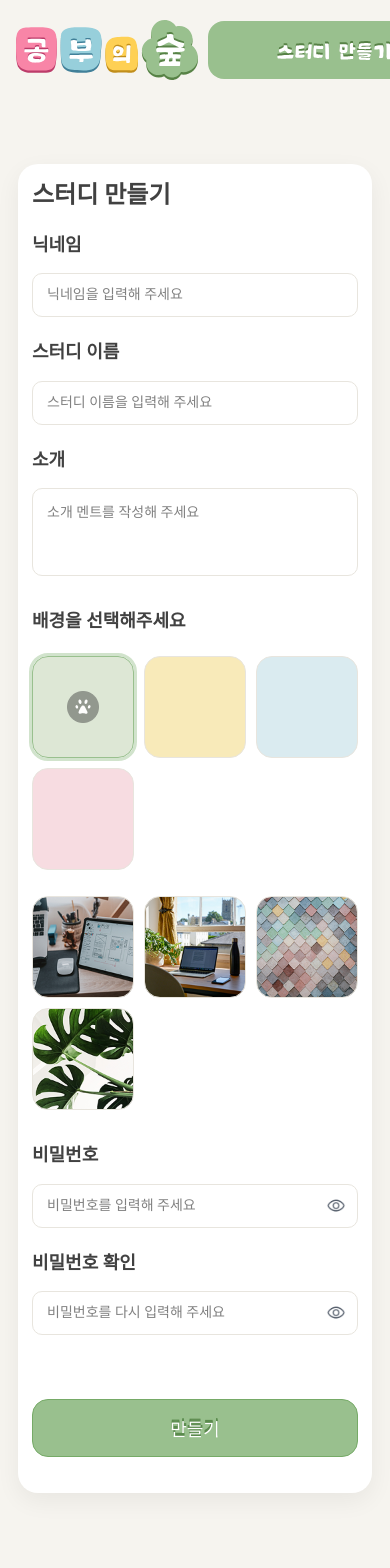
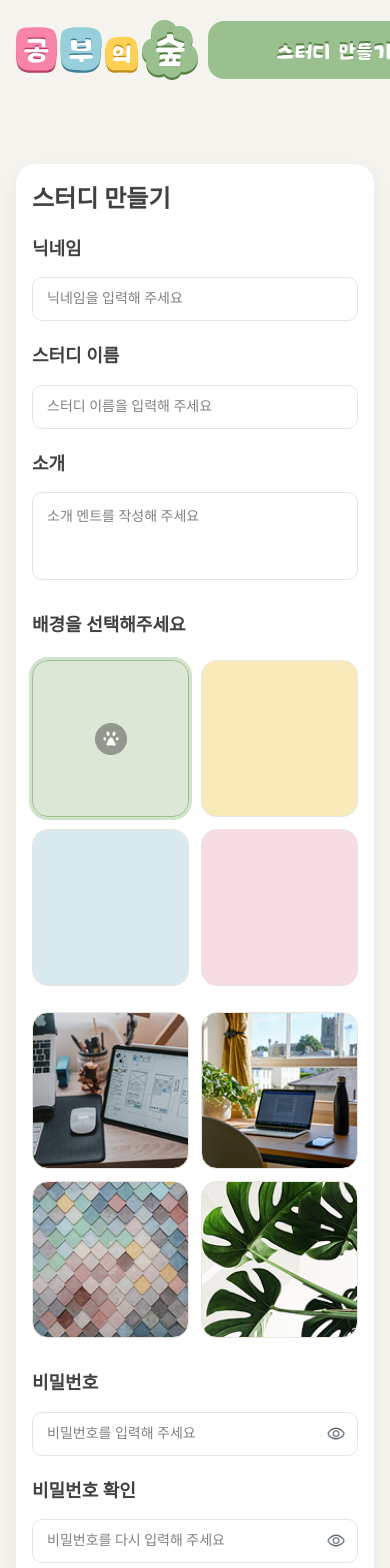
Before and after one commit to MinJun916/fs08-studyforest-team1-fe, a React (Vite) app: page /study/new in a window 390 px wide. Shown: the top 1568 px of the page. Built offline with nearby package versions, Linux system fonts and the light colour scheme; a web font is replaced by a local one.

Commit message:
team-project 상세페이지 (반응형 수정)

```diff
--- a/src/App.jsx
+++ b/src/App.jsx
@@ -3,7 +3,6 @@ import Layout from "./components/Layout.jsx";
 import Home from "./pages/Home.jsx";
 import ToastDemo from "./pages/ToastDemo.jsx";
 import CreateStudyPage from "./pages/CreateStudyPage";
-import './styles/fonts.scss';
 import "./styles/global.scss";
 
 export default function App() {
--- a/src/pages/CreateStudyPage.module.scss
+++ b/src/pages/CreateStudyPage.module.scss
@@ -1,11 +1,11 @@
 @use "../config/variables" as v;
 @use "sass:color";
 
+/* ------------------ Tokens ------------------ */
 $control-h: 44px;   // 모든 input 높이
 $eye-size: 20px;    // 눈 아이콘 이미지 크기
 $eye-gap: 12px;     // 오른쪽 여백
 
-/* CSS 변수는 v 토큰으로 채워서, 어디서든 var(...) 재사용 가능 */
 :root {
   --page-bg: #{v.$bg};          /* #F6F4EF */
   --card-bg: #ffffff;
@@ -20,49 +20,42 @@ $eye-gap: 12px;     // 오른쪽 여백
   --radius: 20px;
 }
 
-/* 페이지 래퍼, 헤더(100px)만큼 패딩 */
+/* ------------------ Layout ------------------ */
 .page {
   min-height: 100dvh;
   background: transparent;
   display: grid;
   place-items: start center;
-  padding: 40px 16px 80px;
-
+  /* 좌우 패딩 16~24px 사이 반응 */
+  padding: 40px clamp(16px, 4vw, 24px) 80px;
 }
 
-/* 카드: 스샷 넓이/라운드/그림자 값 */
 .card {
-  width: 640px;                 /* 스샷 비율에 맞춰 살짝 좁힘 */
-  max-width: 100%;
+  width: min(640px, 100%);
   background: var(--card-bg);
   border-radius: var(--radius);
   box-shadow: 0 8px 24px #0000000f;
-  padding: 24px 24px 40px 24px;
+  padding: 24px; /* top/right/bottom/left */
 }
 
 .card form {
   display: flex;
   flex-direction: column;
-  gap: 10px;          /* <- 이 한 줄이 전체 세로 간격 컨트롤 */
+  gap: 10px; /* 전체 세로 간격 */
 }
 
-.card :is(h1, h2, h3) {
-  margin: 0;                 /* ← 이 한 줄로 위·아래 기본마진 제거 */
-}
-.card .title {
-  margin: 0 0 24px;        /* 피그마처럼 제목 ↔ 첫 필드 24px */
-  line-height: 1.25;
-}
+/* 헤딩 기본 마진 제거 후, 제목 아래 간격만 관리 */
+.card :is(h1, h2, h3) { margin: 0; }
+.card .title { margin: 0 0 24px; line-height: 1.25; }
 
-/* 제목: */
+/* ------------------ Typography ------------------ */
 .title {
-  margin-top: 0;
   font-size: 24px;
   font-weight: 800;
   color: var(--text-1);
 }
 
-/* 공통 필드 */
+/* ------------------ Fields ------------------ */
 .field {
   display: flex;
   flex-direction: column;
@@ -71,7 +64,7 @@ $eye-gap: 12px;     // 오른쪽 여백
 }
 
 .field label {
-  font-size: 18px;     /*  닉네임, 스터디 이름, 소개 */
+  font-size: 18px;  /* 닉네임, 스터디 이름, 소개 */
   color: var(--text-1);
   font-weight: 600;
   line-height: 1.3;
@@ -79,11 +72,10 @@ $eye-gap: 12px;     // 오른쪽 여백
 
 .labelLite {
   font-size: 18px;
-  font-family: Pretendard;    /* 배경을 선택해주세요 */
+  font-family: Pretendard;
   color: var(--text-1);
   font-weight: 600;
   margin: 6px 0 8px;
-
 }
 
 .field input,
@@ -100,7 +92,7 @@ $eye-gap: 12px;     // 오른쪽 여백
 }
 
 .field textarea {
-  resize: none;
+  resize: none;      /* 크기 고정(피그마와 동일) */
   min-height: 88px;
 }
 
@@ -108,6 +100,7 @@ $eye-gap: 12px;     // 오른쪽 여백
   height: $control-h;
   box-sizing: border-box;
 }
+
 .field input::placeholder,
 .field textarea::placeholder { color: var(--text-2); }
 
@@ -117,10 +110,10 @@ $eye-gap: 12px;     // 오른쪽 여백
   box-shadow: 0 0 0 3px color-mix(in srgb, var(--focus) 25%, transparent);
 }
 
-/* 에러 */
+/* ------------------ Error ------------------ */
 .errorInput {
   border-color: var(--error) !important;
-  box-shadow: 0 0 0 3px rgba(196,16,19, .12);
+  box-shadow: 0 0 0 3px rgba(196,16,19,.12);
 }
 .errorMsg {
   margin: -2px 0 0 2px;
@@ -128,12 +121,11 @@ $eye-gap: 12px;     // 오른쪽 여백
   color: var(--error);
 }
 
-/* 비밀번호 눈아이콘 */
+/* ------------------ Password Eye ------------------ */
 .pwWrap { position: relative; }
-
 .pwWrap input {
   height: $control-h;
-  padding-right: calc(#{$eye-size} + #{$eye-gap} + 8px); // 아이콘 + 여백
+  padding-right: calc(#{$eye-size} + #{$eye-gap} + 8px);
   width: 100%;
   box-sizing: border-box;
 }
@@ -142,33 +134,28 @@ $eye-gap: 12px;     // 오른쪽 여백
   right: $eye-gap;
   top: 50%;
   transform: translateY(-50%);
-  width: $eye-size;
-  height: $eye-size;
-  padding: 0;
-  border: 0;
-  background: transparent;
-  display: grid;
-  place-items: center;
-  border-radius: 6px;
-  cursor: pointer;
-
+  width: $eye-size; height: $eye-size;
+  padding: 0; border: 0; background: transparent;
+  display: grid; place-items: center;
+  border-radius: 6px; cursor: pointer;
 }
 .eyeBtn:hover { background: #f2f2f2; }
-.eyeBtn img { display: block; width: 100%; height: 100%; }
-/* 혹시 버튼 밖에 남은 고아 svg/img가 있으면 숨김 */
+.eyeBtn img   { display: block; width: 100%; height: 100%; }
+
+/* 혹시 남아 있는 고아 svg/img가 있으면 숨김 */
 .pwWrap > svg, .pwWrap > img { display: none !important; }
-/* 배경 타일: 1줄에 5개(스샷) */
+
+/* ------------------ Background Tiles ------------------ */
 .bgGrid {
   display: grid;
-  grid-template-columns: repeat(4, 1fr);
+  grid-template-columns: repeat(4, minmax(0, 1fr)); /* 기본 4열 */
   gap: 16px;
   margin-bottom: 10px;
 }
 
 .bgTile {
-  aspect-ratio: 1 / 1;          /* 정사각형으로 고정 */
-  width: 100%;
-  height: auto;
+  aspect-ratio: 1 / 1; /* 정사각형 고정 */
+  width: 100%; height: auto;
   border-radius: 16px;
   border: 1px solid var(--line);
   background: #f8f8f8;
@@ -187,49 +174,47 @@ $eye-gap: 12px;     // 오른쪽 여백
   border-color: var(--brand);
 }
 
-/* 발바닥 아이콘(첫 타일) */
+/* 발바닥 아이콘(선택 표시) */
 .tileIcon {
-  position: absolute;
-  inset: 0;
-  margin: auto;
-  width: 32px;
-  height: 32px;
-  display: block;
-  pointer-events: none;
-  opacity: .95;
-  z-index: 2;
+  position: absolute; inset: 0; margin: auto;
+  width: 32px; height: 32px;
+  display: block; pointer-events: none; opacity: .95; z-index: 2;
 }
 
+/* ------------------ Submit Button ------------------ */
+.btnRow { margin-top: 40px; }
 
-/* 만들기 버튼 */
-.btnRow { margin-top: 40px; }
 .submitBtn {
   width: 100%;
-  max-width: 648px;     /* 고정폭 원하면 이 줄을 width: 648px;로 */
+  max-width: 648px;       /* 고정폭 원하면 width: 648px; 로 교체 */
   height: 58px;
-  display: grid;        /* 텍스트/아이콘 정확히 중앙 */
+  display: grid;          /* 텍스트 정확 중앙 */
   place-items: center;
-  padding: 10px;      /* 세로는 0으로 두는 게 안정적 */
+  padding: 0 16px;        /* 세로 패딩 0이 정렬 가장 안정적 */
   border-radius: 16px;
   border: 1px solid color.scale(v.$brand, $lightness: -18%);
   background: var(--brand);
   cursor: pointer;
   transition: background .12s ease, transform .06s ease, filter .15s ease;
+}
+.submitBtn:hover  { background: var(--brand-press); filter: brightness(.99); }
+.submitBtn:active { transform: translateY(1px); }
+.submitBtn:focus-visible {
+  outline: 3px solid color.mix(v.$brand, white, 40%);
+  outline-offset: 3px;
+}
 
-}
-.submitBtn:hover { background: var(--brand-press); filter: brightness(.99); }
-.submitBtn:active { transform: translateY(1px); }
-
+/* 텍스트(입체감) */
 .btnText {
   color: #fff;
-  font-family: "EF_jejudoldam", Pretendard, system-ui, "Noto Sans KR", sans-serif;
-  font-weight: 400;
-  font-size: 18px;
-  line-height: normal;
-  top: 1px;
-  $accent: color.scale(v.$brand, $lightness: -35%);
-  $depth: 3;      // 겹 수
-  $step: 1px;     // 각 겹의 이동량
+  font: 700 18px/1 "EF_jejudoldam", Pretendard, system-ui, "Noto Sans KR", sans-serif;
+  position: relative;
+  top: 1px; /* 시각 중심 살짝 아래로 */
+
+  /* 위쪽으로만 쌓는 그림자 */
+  $accent: color.scale(v.$brand, $lightness: -38%);
+  $depth: 3;   // 겹 수 (더 진하게 4~5)
+  $step: 1px;  // 레이어 간격
   $shadows: ();
   @for $i from 1 through $depth {
     $shadows: append($shadows, 0 (-$i * $step) 0 $accent, comma);
@@ -237,11 +222,17 @@ $eye-gap: 12px;     // 오른쪽 여백
   text-shadow: $shadows;
 }
 
-/* 반응형: 타일 4 → 3 */
+/* ------------------ Responsive ------------------ */
+/* iPad mini 및 태블릿 (≤ 744px): 4열 유지, 패딩만 축소 */
 @media (max-width: 744px) {
-  .card { width: 100%; padding: 16px 14px 20px; }
-  .bgGrid { grid-template-columns: repeat(4, 1fr); gap: 10px; }
+  .card  { padding: 20px 16px; }
+  .bgGrid{ grid-template-columns: repeat(4, 1fr); gap: 12px; }
 }
-@media (max-width: 420px) {
-  .bgGrid { grid-template-columns: repeat(3, 1fr); }
+
+/* 모바일 (≤ 480px): 2열로 변경 */
+@media (max-width: 480px) {
+  .bgGrid{ grid-template-columns: repeat(2, 1fr); gap: 12px; }
+  /* 필요시
+  .submitBtn { height: 52px; }
+  */
 }
```
